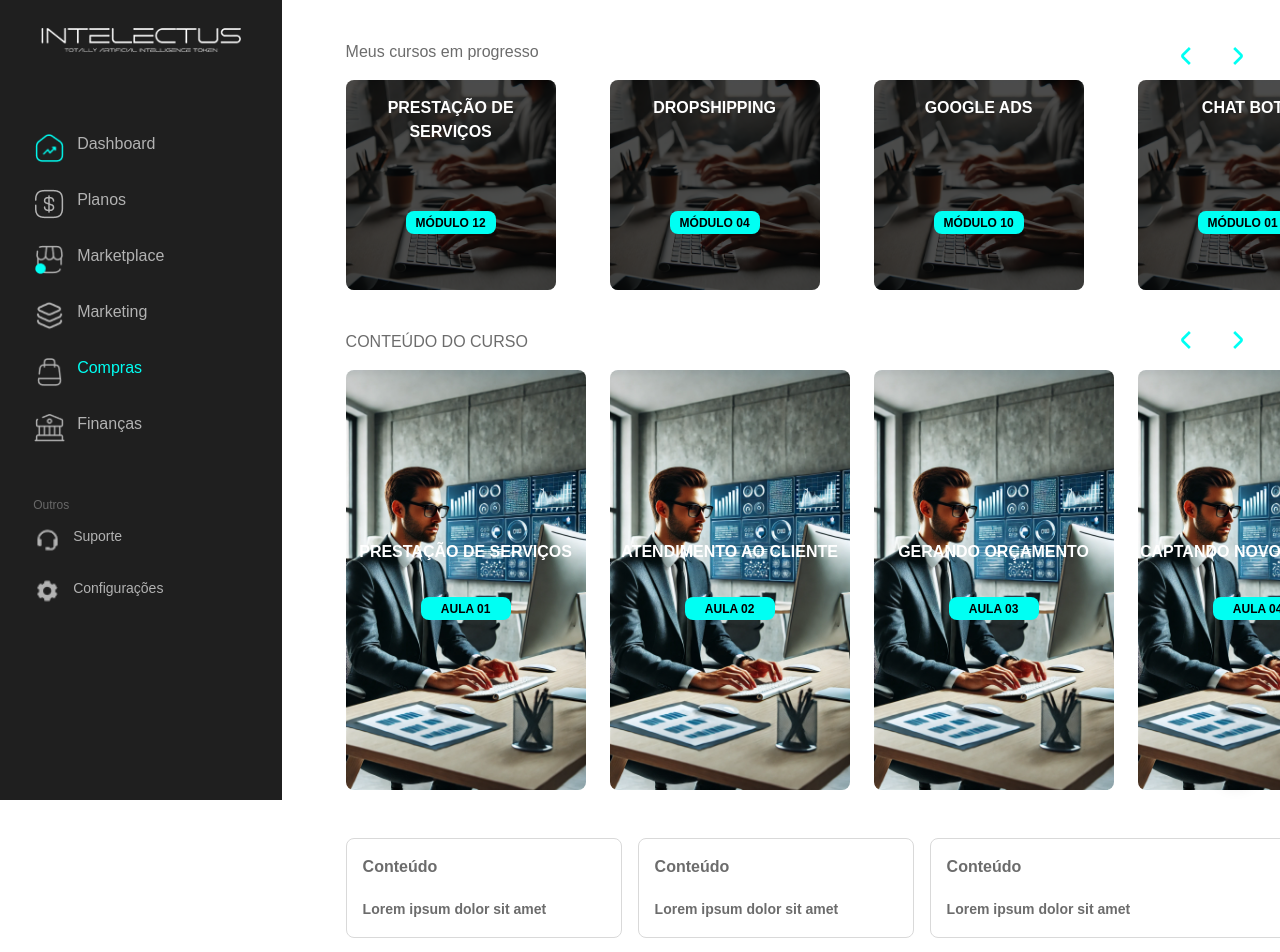
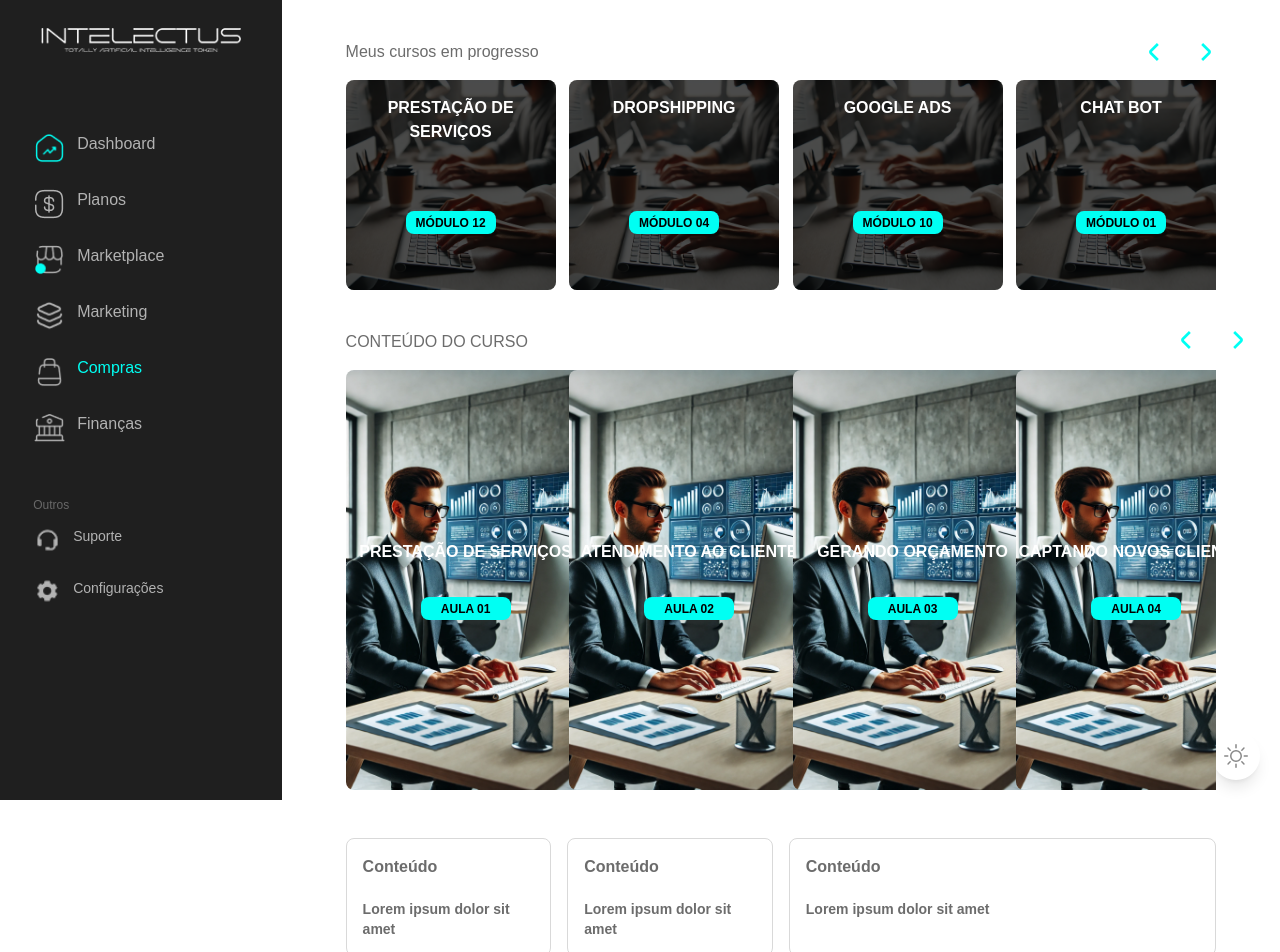
Before and after one commit to ThurarBogacki/Intelectus_Front, a Next.js app: page /compras in a window 1280 px wide. Shown: the top 952 px of the page. Built offline with nearby package versions, Linux system fonts and the light colour scheme.

Commit message:
feat: adjusted disappearing arrow, styling remaining

```diff
--- a/app/compras/page.tsx
+++ b/app/compras/page.tsx
@@ -34,7 +34,8 @@ export default function Home() {
       <div className={`relative w-full min-h-screen flex overflow-hidden ${theme === "dark" ? "bg-[#171717] text-[#D9D9D9] bg-overlay" : "bg-white text-[#6C6C6C]"}`}>
         <Navbar />
 
-        <div className="ml-[72px] md:ml-[22%] w-full">
+        <div className="ml-[72px] md:ml-[22%] w-[calc(100vw-72px)] lg:w-[calc(100vw-22%)]">
+
           <div className="sm:mx-4 md:mx-8 lg:mx-16">
             <CourseCarousel courses={courses} />
           </div>
--- a/components/Content-box.tsx
+++ b/components/Content-box.tsx
@@ -10,7 +10,7 @@ export const ContentBox: React.FC<ContentBoxProps> = ({ title, children }) => {
     const { theme } = useTheme();
 
     return (
-        <div className={`flex flex-col w-full min-h-[100px] min-w-[242px] border border-[#D9D9D9] rounded-lg p-4 ${theme === 'dark' ? 'text-[#FFF]' : 'text-[#6C6C6C]'}`}>
+        <div className={`flex flex-col w-full min-h-[100px] h-full min-w-[200px] border border-[#D9D9D9] rounded-lg p-4 ${theme === 'dark' ? 'text-[#FFF]' : 'text-[#6C6C6C]'}`}>
             <h3 className="font-bold text-base mb-5">{ title }</h3>
             <p className="font-bold text-sm">{ children }</p>
         </div>
--- a/components/CourseCarousel.tsx
+++ b/components/CourseCarousel.tsx
@@ -28,12 +28,22 @@ export default function CourseCarousel({ courses }: CourseCarouselProps) {
   }, []);
 
   return (
-    <div className="relative w-full mx-auto overflow-hidden">
+    <div className="relative mx-auto overflow-x-hidden">
       <div className="flex justify-between items-center mt-10 mb-4">
         <h2 className={`text-base ${theme === "dark" ? "text-[#D9D9D9]" : "text-[#6C6C6C]"}`}>Meus cursos em progresso</h2>
+
+        <div className='right-4 md:right-8 space-x-4 grid grid-cols-2'>
+          <button className="col-span-1 custom-prev">
+            <Image src={arrow} alt="Scroll left" className='rotate-180 w-5 h-5' />
+          </button>
+          <button className="col-span-1 custom-next">
+            <Image src={arrow} alt="Scroll right" className='w-5 h-5' />
+          </button>
+        </div>
+
       </div>
 
-      <div className="relative w-full overflow-hidden">
+      <div className="container mx-auto">
         <Swiper
         ref={swiperRef}
           modules={[Navigation]}
@@ -62,15 +72,6 @@ export default function CourseCarousel({ courses }: CourseCarouselProps) {
 
       </div>
 
-        <div className="fixed right-4 md:right-8 top-14 transform -translate-y-1/2 space-x-4 grid grid-cols-2">
-          <button className="col-span-1 custom-prev">
-            <Image src={arrow} alt="Scroll left" className='rotate-180 w-5 h-5' />
-          </button>
-          <button className="col-span-1 custom-next">
-            <Image src={arrow} alt="Scroll right" className='w-5 h-5' />
-          </button>
-        </div>
-
     </div>
   );
 }
--- a/package.json
+++ b/package.json
@@ -9,6 +9,8 @@
     "lint": "next lint"
   },
   "dependencies": {
+    "@glidejs/glide": "^3.7.1",
+    "glide": "^0.2.0",
     "next": "15.1.7",
     "react": "^19.0.0",
     "react-d3-tree": "^3.6.6",
```
Also changed, not shown: 1 other file (tests, documents, lock files or other folders).
